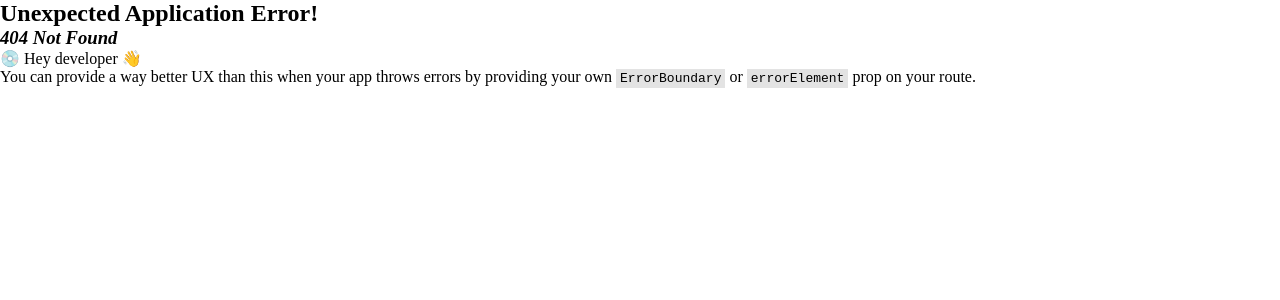
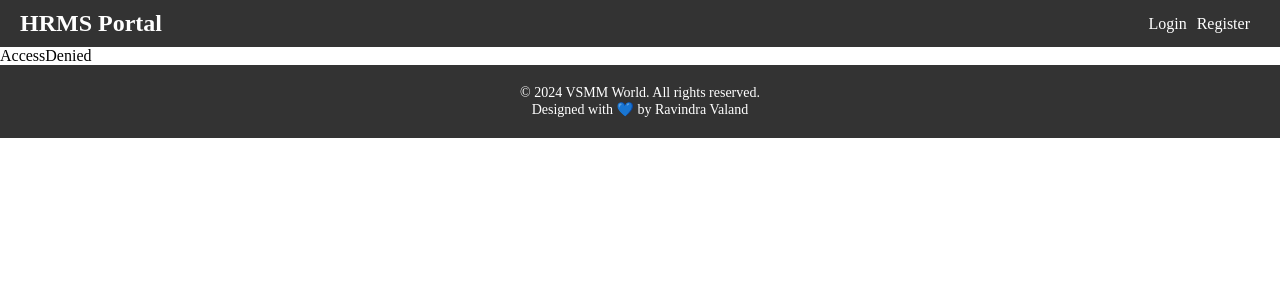
Before and after one commit to vsmm-world/hrms-app, a React (Vite) app: page /employee/dashboard in a window 1280 px wide. Before the commit this address had no page. Shown: the top 300 px of the page. Built offline with nearby package versions, Linux system fonts and the light colour scheme; no server answers; the HTML template or start-up script is replaced by a standard one.

Commit message:
update stlyling and logics

```diff
--- a/src/App.tsx
+++ b/src/App.tsx
@@ -63,7 +63,7 @@ function App() {
       ),
     },
     {
-      path: "/user-dashboard",
+      path: "/user/dashboard",
       element: (
         <>
           <Navbar />
@@ -73,7 +73,7 @@ function App() {
       ),
     },
     {
-      path: "/admin-dashboard",
+      path: "/admin/dashboard",
       element: (
         <>
           <Navbar />
@@ -83,7 +83,7 @@ function App() {
       ),
     },
     {
-      path: "/employee-dashboard",
+      path: "/employee/dashboard",
       element: (
         <>
           <Navbar />
--- a/src/components/AdminDashboard/AddEmployee.tsx
+++ b/src/components/AdminDashboard/AddEmployee.tsx
@@ -44,7 +44,7 @@ function AddEmployee() {
       }
     }
     fetchUsers();
-  }, []);
+  }, [newEmployee]);
 
   const addEmployee = async (x: any) => {
     try {
--- a/src/components/AdminDashboard/AdminDashboard.css
+++ b/src/components/AdminDashboard/AdminDashboard.css
@@ -1,11 +1,13 @@
 .admin-dashboard-container {
     display: flex;
     flex-direction: row;
+    height: 95vh;
 }
 
 .sidebar {
     width: 200px;
     background-color: #f2f2f2;
+    color: rgb(225, 223, 223);
 }
 
 .sidebar ul {
@@ -19,7 +21,8 @@
 }
 
 .sidebar li.active {
-    background-color: #ddd;
+    background-color: #044381;
+    border-radius: 10px;
 }
 
 .admin-content {
--- a/src/components/AdminDashboard/ViewUsers.tsx
+++ b/src/components/AdminDashboard/ViewUsers.tsx
@@ -147,7 +147,7 @@ function ViewUsers() {
                         </thead>
                         <tbody>
                             {editableUsers.map((user: any, index: number) => {
-                                if (user.Role.name === "admin") {
+                                if (user.Role.name === "admin" || user.isEmployee) {
                                     return null;
                                 }
 
--- a/src/components/Footer/Footer.css
+++ b/src/components/Footer/Footer.css
@@ -5,7 +5,7 @@
   color: #fff;
   padding: 20px 0;
   text-align: center;
-  position: fixed;
+  /* position: fixed; */
   /* Changed from 'absolute' to 'fixed' */
   bottom: 0;
   width: 100%;
--- a/src/components/Login/Login.css
+++ b/src/components/Login/Login.css
@@ -2,6 +2,8 @@
 
 .login-container {
   max-width: 400px;
+  height: 95vh;
+
   margin: 0 auto;
 }
 
--- a/src/components/Login/VerifyOtp.tsx
+++ b/src/components/Login/VerifyOtp.tsx
@@ -23,7 +23,7 @@ function VerifyOtp(props: any) {
         console.log("OTP verified successfully", data);
         setError("");
         document.cookie = `token=${data.token}`;
-        window.location.href = "/user-dashboard";
+        window.location.href = "/user/dashboard";
       } else {
         console.log("Failed to verify OTP", response.statusText);
         setError("Invalid OTP! Please try again.");
--- a/src/components/Navbar/Navbar.css
+++ b/src/components/Navbar/Navbar.css
@@ -70,3 +70,11 @@
 .navbar__logout:hover {
   background-color: #0056b3;
 }
+
+.nav-title {
+  font-size: 24px;
+  font-weight: bold;
+  margin: 0;
+  padding: 0;
+  color: white;
+}
--- a/src/components/Navbar/Navbar.tsx
+++ b/src/components/Navbar/Navbar.tsx
@@ -9,6 +9,9 @@ function Navbar() {
     email: "",
     isDeleted: false,
     roleId: "",
+    Role: {
+      name: ""
+    }
   } as any);
   const [isLoggedIn, setIsLoggedIn] = useState(false);
 
@@ -63,9 +66,8 @@ function Navbar() {
     <>
       <nav className="navcontainer">
         <div>
-          <NavLink to="/">Home</NavLink>
-          <NavLink to="/about">About</NavLink>
-          <NavLink to="/contact">Contact</NavLink>
+          {/* <NavLink to="/">HRMS Portal</NavLink> */}
+          <p className="nav-title">HRMS Portal</p>
         </div>
         <div className="right">
           {!isLoggedIn ? (
@@ -75,7 +77,13 @@ function Navbar() {
             </div>
           ) : (
             <div>
-              <NavLink to="/user-dashboard">{user.name}</NavLink>
+              {user.Role.name === "admin" && (
+                <NavLink to="/admin/dashboard">Admin Dashboard</NavLink>
+              )}
+              {user.isEmployee && (
+                <NavLink to="/employee/dashboard">Employee Dashboard</NavLink>
+              )}
+              <NavLink to="/user/dashboard">{user.name}</NavLink>
               <button onClick={handleLogout}>Logout</button>
             </div>
           )}
--- a/src/components/Register/Register.css
+++ b/src/components/Register/Register.css
@@ -1,6 +1,7 @@
 /* UserRegistrationForm.css */
 
 .user-registration-container {
+  height: 95vh;
     max-width: 400px;
     margin: 0 auto;
   }
--- a/src/components/UserDashboard/UserDashboard.css
+++ b/src/components/UserDashboard/UserDashboard.css
@@ -1,6 +1,7 @@
 /* UserDashboard.css */
 
 .user-dashboard {
+  height: 95vh;
   max-width: 600px;
   margin: 0 auto;
   padding: 20px;
```
Lines whose indentation alone changed are shown as unchanged.
